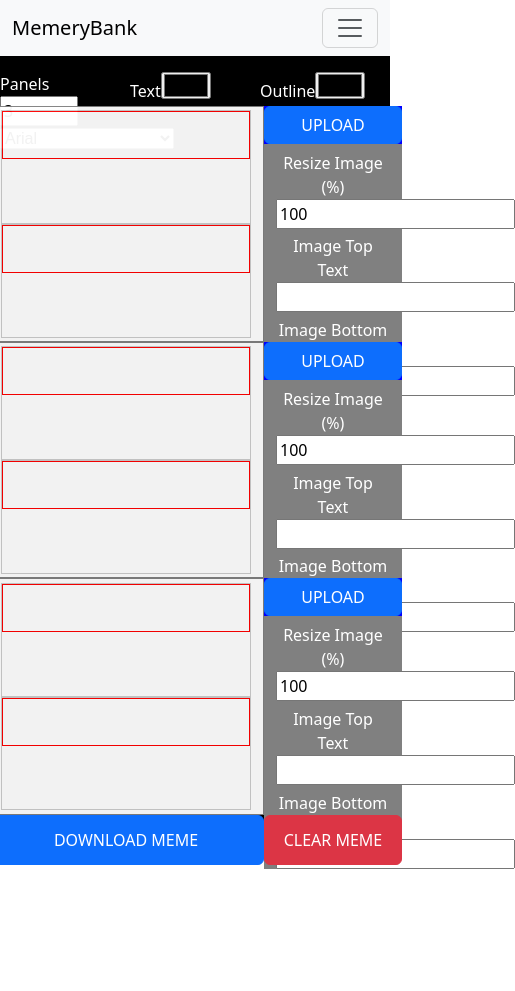
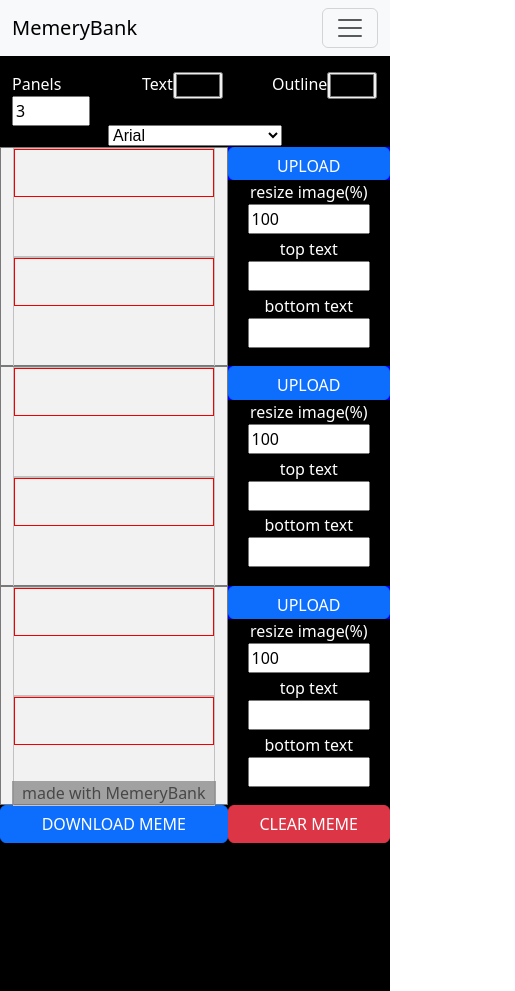
Before and after one commit to David-Mullally/memery_bank, a Next.js app: page /memePage in a window 390 px wide. Shown: the whole page, 515 px wide, since content can reach past the window. Before the commit the page ends 950 px from the top, so only its background shows below. Built offline with nearby package versions, Linux system fonts and the light colour scheme.

Commit message:
improve responsive design

```diff
--- a/src/app/components/EditImageComponent.tsx
+++ b/src/app/components/EditImageComponent.tsx
@@ -137,27 +137,28 @@ const EditImageComponent: FC<EditImageComponentProps> = ({ memePanelNum }) => {
             <input type="file" accept="image/*" onChange={handleImageChange} />
           </Row>
         ) : (
-          <Button variant="primary" onClick={handleUploadInputDisplay}>
+            <Button style={{height:"4vh"}} variant="primary" onClick={handleUploadInputDisplay}>
             UPLOAD
           </Button>
         )}
       </Row>
-      <Row xl={6} style={{ height: "28vh" }}>
-        <Col xl={12} style={{textAlign: "center", color: "#fff",display: "flex", flexDirection: "column" , background: "gray", paddingTop:"5%"}}>
+      <Row xl={6} style={{ height: "22vh" }}>
+        <Col xl={12} style={{textAlign: "center", color: "#fff",display: "flex", flexDirection: "column" , background: "#000"}}>
           <div>
-            <div style={{marginBottom: "5%"}}>
-            Resize Image (%)
+            <div style={{ marginBottom: "2%" }}>
+              resize image(%)
             <input
               type="Number"
               name="imageResize"
               id="imageResize"
               value={imageResizeVals[memePanelNum - 1]}
               onChange={handleImageResizeChange}
-              disabled={isDisabled}
+                disabled={isDisabled}
+              style={{maxWidth: "calc(100% - 1em)"}}
               />
               </div>
-            <div style={{marginBottom: "5%"}}>
-              Image Top Text
+            <div style={{ marginBottom: "2%" }}>
+              top text
               <input
                 type="text"
                 name="imageTopText"
@@ -165,10 +166,11 @@ const EditImageComponent: FC<EditImageComponentProps> = ({ memePanelNum }) => {
                 value={topTexts[memePanelNum - 1]}
                 onChange={(e) => handleImageTextChange(e, true)}
                 disabled={isDisabled}
+                style={{maxWidth: "calc(100% - 1em)"}}
               />
             </div>
             <div >
-              Image Bottom Text
+              bottom text
               <input
                 type="text"
                 name="imageBottomText"
@@ -176,6 +178,8 @@ const EditImageComponent: FC<EditImageComponentProps> = ({ memePanelNum }) => {
                 value={bottomTexts[memePanelNum - 1]}
                 onChange={(e) => handleImageTextChange(e, false)}
                 disabled={isDisabled}
+                className="w-[100%]"
+                style={{maxWidth: "calc(100% - 1em)"}}
               />
             </div>
           </div>
--- a/src/app/components/draggableComponent.tsx
+++ b/src/app/components/draggableComponent.tsx
@@ -72,7 +72,7 @@ const DraggableElement: React.FC<DraggableElementProps> = ({
       style={{
         border: resizableDivVisible ? "1px solid #ccc" : "",
         position: "relative",
-        height: "13.5vh",
+        height: "13vh",
         maxWidth: "100%",
         overflow: "hidden"
       }}
@@ -88,7 +88,6 @@ const DraggableElement: React.FC<DraggableElementProps> = ({
           ref={elementRef}
           style={{
             border: resizableDivVisible ? "1px solid #f00" : "",
-            padding: "0px",
             cursor: "move",
             maxWidth: "100%",
             fontSize: "1.5em",
--- a/src/app/components/fontFamilyComponent.tsx
+++ b/src/app/components/fontFamilyComponent.tsx
@@ -47,7 +47,7 @@ const FontFamilyComponent: FC<FontFamilyComponentProps> = () => {
     <div className="flex justify-center">
       <select style={{ fontFamily: `${fontFamily}` }} value={storeFontFamily} disabled={isDisabled} onChange={(e) => handleFontFamilyChange(e)}>
         {cssFontFamilies.map((family, i) => {
-          return <option key={i} style={{ fontFamily: `${family}` }} value={family}>
+          return <option  key={i} style={{ fontFamily: `${family}`}} value={family}>
             {family}
           </option>
         })}
--- a/src/app/components/memeComponent.tsx
+++ b/src/app/components/memeComponent.tsx
@@ -3,11 +3,12 @@ import MemePanelComponent from "./memePanelComponent";
 import { useMemeLayout } from "@/app/stores/memeLayout";
 import EditImageComponent from "./EditImageComponent";
 import html2canvas from "html2canvas";
-import { useEditImageProperties } from "@/app/stores/EditImageProperties";
+import { useEditImageProperties } from "../stores/EditImageProperties";
 import Col from "react-bootstrap/Col";
 import Row from "react-bootstrap/Row";
 import Button from "react-bootstrap/Button"
 import FontFamilyComponent from "./fontFamilyComponent";
+import Container from "react-bootstrap/Container";
 
 interface MemeComponentProps {}
 
@@ -115,11 +116,11 @@ const MemeComponent: FC<MemeComponentProps> = () => {
   const panelArray = createArrayWithLength(memePanelNum);
   const editArray = createArray2WithLength(memePanelNum);
   return (
-    <>
-      <Row xl={12} style={{ background: "black", color: "#fff", height: "4vh", display: "flex" }}>
-        <Col>Panels
+    <Container fluid style={{background:"black"}}>
+      <Row xl={12} style={{ background: "black", color: "#fff", height:"6vh"}}>
+        <Col xs={4}>Panels
           <input type="number" name="memePanelNum" id="memePanelNum" min={1} max={3} value={memePanelNum} onChange={handleMemePanelNumChange} /></Col>
-        <Col>
+        <Col xs={4} style={{display:"flex"}}>
           Text
           <input
             type="color"
@@ -130,7 +131,7 @@ const MemeComponent: FC<MemeComponentProps> = () => {
             disabled={false}
           />
         </Col>
-        <Col>
+        <Col xs={4} style={{display:"flex"}}>
           Outline
           <input
             type="color"
@@ -141,31 +142,33 @@ const MemeComponent: FC<MemeComponentProps> = () => {
             disabled={false}
           />
         </Col>
-        <Col>
+      </Row>
+      <Row xs={12} style ={{background: "black", textAlign:"center"}}>
           <FontFamilyComponent />
-        </Col>
       </Row>
-      <Col xs={8} xl={4} style={{ position: "relative" }}>
-        <div ref={divRef}>
+      <Row>
+      <Col xs={7} xl={4} style={{ position: "relative", textAlign:"center", color: "orange" }}>
+        <div ref={divRef} style={{position: "relative", marginBottom: "0"}}>
           {panelArray.map((panel) => {
             return panel;
           })}
+          <div style={{opacity: "0.7", position: "absolute", bottom: "0", color: "black", background: "gray",  textAlign: "center", width: "100%"}}>made with MemeryBank</div>
         </div>
-        <Row style={{ height: "6vh" }}>
+        <Row style={{ height: "4vh" }}>
           <Button variant="primary" onClick={handleImageDownload} >
             DOWNLOAD MEME
         </Button>
         </Row>
       </Col>
       <Col
-        xs={4}
+        xs={5}
         xl={4}
         style={{ position: "relative", height: "100vh" }}
-      >
+        >
         <div>
           {editArray.map((panel, i) => {
             return (
-              <Row key={i} style={{ height: "28vh"}}>
+              <Row key={i} style={{ height: "26vh"}}>
                 {/*  <MemeButtonsComponent
                 downloadDisabled={false}
                 memePanelNum={i + 1}
@@ -182,16 +185,15 @@ const MemeComponent: FC<MemeComponentProps> = () => {
             );
           })}
         </div>
-        <Row style={{ height: "6vh" }}>
+        <Row style={{ height: "4vh" }}>
           <Button
             variant="danger"
             onClick={handleClearMeme}
           > CLEAR MEME </Button>
         </Row>
-      </Col>
-      <Col xl={4} style={{ background: "gray" }} >
-      </Col>
-    </>
+        </Col>
+        </Row>
+    </Container>
   );
 };
 
--- a/src/app/components/memePanelComponent.tsx
+++ b/src/app/components/memePanelComponent.tsx
@@ -36,7 +36,7 @@ const MemePanelComponent: FC<MemePanelComponentProps> = ({ memePanelNum }) => {
   // Functions
 
   return (
-    <Row style={{height: "28vh", backgroundColor: "white", display: "flex", alignItems: "center", textAlign: "center", border: "1px solid gray", opacity: "0.95"}}>
+    <Row style={{height: "26vh", backgroundColor: "white", display: "flex", alignItems: "center", textAlign: "center", border: "1px solid gray", opacity: "0.95"}}>
       {imageURL ? (
         <div
           style={{
--- a/src/pages/index.tsx
+++ b/src/pages/index.tsx
@@ -46,17 +46,21 @@ const HomePage: React.FC = () => {
             zIndex: "2",
             color: "white",
             textAlign: "center",
+            display: "flex",
+            flexDirection: "column",
+            alignItems: "center"
+
           }}
         >
-          <Image src="/images/vaultIconnb.png" alt="MemeryBank Logo" width={300} height={300} />
-          <h1 style={{ fontSize: "3em" }}>THINK IT. MAKE IT. MEME IT.</h1>
+          <Image src="/images/vaultIconnb.png" alt="MemeryBank Logo" width={200} height={200} />
+          <h1 style={{ fontSize: "1.8em" }}>THINK IT. MAKE IT. MEME IT.</h1>
           <br />
           <br />
-          <h3>
-            This site is currently under construction.<br/>But you can still make
+          <h5 style={{maxWidth: "80%"}}>
+            This site is currently under construction. But you can still make
             some memes. Click the link below.
-          </h3>
-          <Link href="/memePage" legacyBehavior><a className="nav-link" style={ {fontSize: "1.5em", border: "1px solid yellow"}}>Get Memeing...</a></Link>
+          </h5>
+          <Link href="/memePage" legacyBehavior><a className="nav-link" style={ {fontSize: "1.5em", border: "1px solid yellow", width: "50%"}}>Start Memeing...</a></Link>
         </div>
       </div>
     </Container>
--- a/src/pages/memePage.tsx
+++ b/src/pages/memePage.tsx
@@ -20,16 +20,15 @@ const MemePage: React.FC = () => {
     <Container
       fluid
       style={{
-        background: "#000",
+        background: "black",
         height: "100vh",
         width: "100vw",
         padding: "0",
+        margin: "0",
       }}
     >
       <OffcanvasExample />
-      <Row>
        <MemeComponent />
-      </Row>
     </Container>
   );
 };
```
